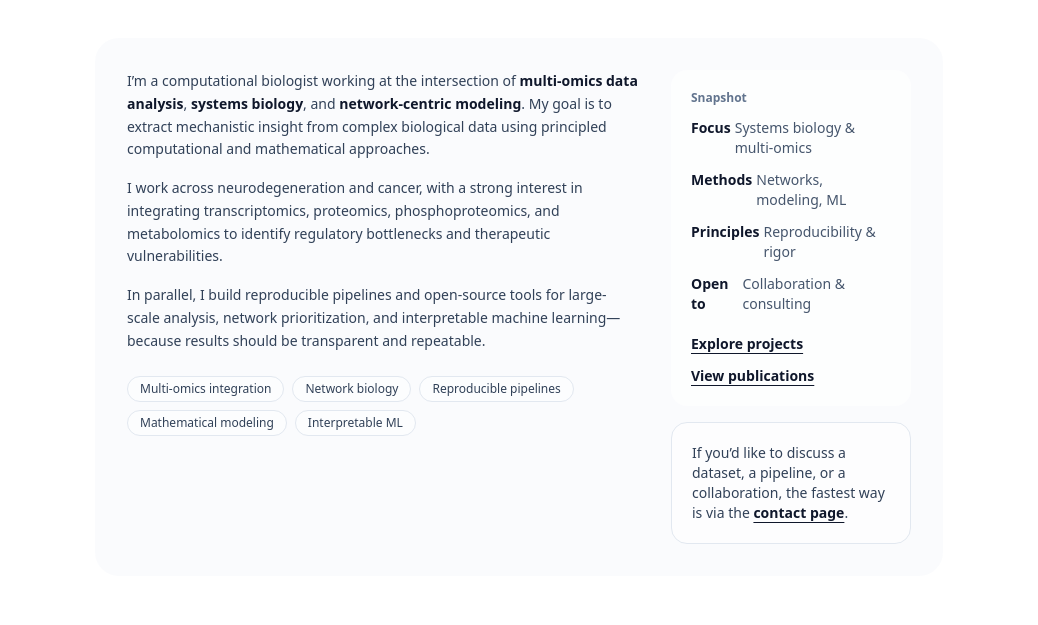
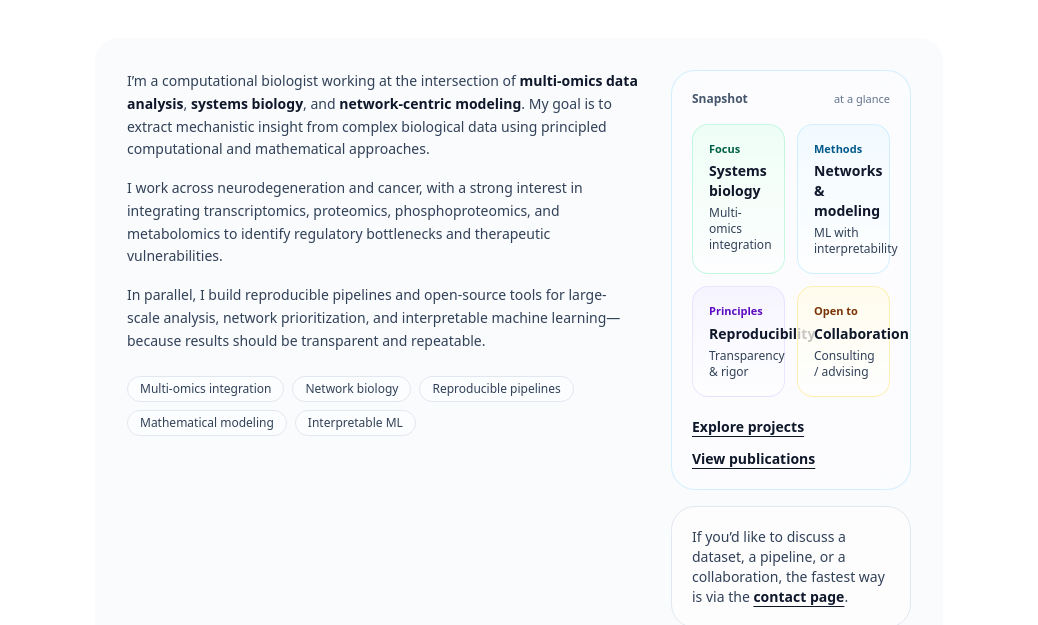
Before and after one commit to dipankatanu/my-website, a Next.js app: page /about in a window 1280 px wide. Shown: the part 215-840 px from the top of the page, without its empty margins (121-1159 px from the left). Built offline with nearby package versions, Linux system fonts and the light colour scheme; no server answers; the database is empty.

Commit message:
Upgrade About page snapshot to colored glass grid

```diff
--- a/app/about/page.tsx
+++ b/app/about/page.tsx
@@ -16,13 +16,7 @@ function Pill({ children }: { children: React.ReactNode }) {
   );
 }
 
-function Card({
-  title,
-  text,
-}: {
-  title: string;
-  text: string;
-}) {
+function Card({ title, text }: { title: string; text: string }) {
   return (
     <div className="rounded-2xl bg-slate-50/70 p-6 transition hover:bg-slate-50 dark:bg-white/5 dark:hover:bg-white/10">
       <h3 className="text-sm font-semibold tracking-tight text-slate-900 dark:text-white">
@@ -35,25 +29,6 @@ function Card({
   );
 }
 
-function MiniRow({
-  left,
-  right,
-}: {
-  left: string;
-  right: string;
-}) {
-  return (
-    <div className="flex flex-col gap-1 sm:flex-row sm:items-baseline sm:justify-between">
-      <div className="text-sm font-semibold text-slate-900 dark:text-white">
-        {left}
-      </div>
-      <div className="text-sm text-slate-600 dark:text-slate-300">
-        {right}
-      </div>
-    </div>
-  );
-}
-
 export default function AboutPage() {
   return (
     <div className="container-lab space-y-12 py-8">
@@ -62,9 +37,10 @@ export default function AboutPage() {
         subtitle="Computational biology, multi-omics systems biology, and network-centric modeling."
       />
 
-      {/* Intro band (more than plain paragraphs, still academic) */}
+      {/* Intro band */}
       <section className="rounded-3xl bg-slate-50/70 p-8 dark:bg-white/5">
         <div className="grid gap-8 md:grid-cols-3">
+          {/* Left: narrative */}
           <div className="md:col-span-2 space-y-4">
             <p className="text-sm leading-relaxed text-slate-700 dark:text-slate-200">
               I’m a computational biologist working at the intersection of{" "}
@@ -79,8 +55,9 @@ export default function AboutPage() {
               <span className="font-semibold text-slate-900 dark:text-white">
                 network-centric modeling
               </span>
-              . My goal is to extract mechanistic insight from complex biological
-              data using principled computational and mathematical approaches.
+              . My goal is to extract mechanistic insight from complex
+              biological data using principled computational and mathematical
+              approaches.
             </p>
 
             <p className="text-sm leading-relaxed text-slate-700 dark:text-slate-200">
@@ -93,8 +70,7 @@ export default function AboutPage() {
             <p className="text-sm leading-relaxed text-slate-700 dark:text-slate-200">
               In parallel, I build reproducible pipelines and open-source tools
               for large-scale analysis, network prioritization, and interpretable
-              machine learning—because results should be transparent and
-              repeatable.
+              machine learning—because results should be transparent and repeatable.
             </p>
 
             <div className="flex flex-wrap gap-2 pt-2">
@@ -106,17 +82,67 @@ export default function AboutPage() {
             </div>
           </div>
 
-          {/* Right column: quick facts */}
+          {/* Right: Snapshot grid + CTA */}
           <div className="space-y-4">
-            <div className="rounded-2xl bg-white/70 p-5 dark:bg-slate-950/30">
-              <div className="text-xs font-semibold text-slate-500 dark:text-slate-300">
-                Snapshot
+            {/* Snapshot (colored glass grid) */}
+            <div className="rounded-3xl border border-sky-200/60 bg-white/40 p-5 backdrop-blur-md dark:border-sky-900/40 dark:bg-slate-950/25">
+              <div className="flex items-center justify-between">
+                <div className="text-xs font-semibold text-slate-600 dark:text-slate-300">
+                  Snapshot
+                </div>
+                <span className="text-[11px] text-slate-500 dark:text-slate-400">
+                  at a glance
+                </span>
               </div>
-              <div className="mt-3 space-y-3">
-                <MiniRow left="Focus" right="Systems biology & multi-omics" />
-                <MiniRow left="Methods" right="Networks, modeling, ML" />
-                <MiniRow left="Principles" right="Reproducibility & rigor" />
-                <MiniRow left="Open to" right="Collaboration & consulting" />
+
+              <div className="mt-4 grid gap-3 sm:grid-cols-2">
+                <div className="rounded-2xl border border-emerald-200/60 bg-gradient-to-b from-emerald-50/90 to-white/60 p-4 dark:border-emerald-900/50 dark:from-emerald-950/35 dark:to-slate-950/20">
+                  <div className="text-[11px] font-semibold text-emerald-800 dark:text-emerald-200">
+                    Focus
+                  </div>
+                  <div className="mt-1 text-sm font-semibold text-slate-900 dark:text-white">
+                    Systems biology
+                  </div>
+                  <div className="mt-1 text-xs text-slate-700 dark:text-slate-200">
+                    Multi-omics integration
+                  </div>
+                </div>
+
+                <div className="rounded-2xl border border-sky-200/60 bg-gradient-to-b from-sky-50/90 to-white/60 p-4 dark:border-sky-900/50 dark:from-sky-950/35 dark:to-slate-950/20">
+                  <div className="text-[11px] font-semibold text-sky-800 dark:text-sky-200">
+                    Methods
+                  </div>
+                  <div className="mt-1 text-sm font-semibold text-slate-900 dark:text-white">
+                    Networks & modeling
+                  </div>
+                  <div className="mt-1 text-xs text-slate-700 dark:text-slate-200">
+                    ML with interpretability
+                  </div>
+                </div>
+
+                <div className="rounded-2xl border border-violet-200/60 bg-gradient-to-b from-violet-50/90 to-white/60 p-4 dark:border-violet-900/50 dark:from-violet-950/35 dark:to-slate-950/20">
+                  <div className="text-[11px] font-semibold text-violet-800 dark:text-violet-200">
+                    Principles
+                  </div>
+                  <div className="mt-1 text-sm font-semibold text-slate-900 dark:text-white">
+                    Reproducibility
+                  </div>
+                  <div className="mt-1 text-xs text-slate-700 dark:text-slate-200">
+                    Transparency & rigor
+                  </div>
+                </div>
+
+                <div className="rounded-2xl border border-amber-200/60 bg-gradient-to-b from-amber-50/90 to-white/60 p-4 dark:border-amber-900/50 dark:from-amber-950/35 dark:to-slate-950/20">
+                  <div className="text-[11px] font-semibold text-amber-900 dark:text-amber-200">
+                    Open to
+                  </div>
+                  <div className="mt-1 text-sm font-semibold text-slate-900 dark:text-white">
+                    Collaboration
+                  </div>
+                  <div className="mt-1 text-xs text-slate-700 dark:text-slate-200">
+                    Consulting / advising
+                  </div>
+                </div>
               </div>
 
               <div className="mt-5 flex flex-wrap gap-3">
@@ -135,7 +161,8 @@ export default function AboutPage() {
               </div>
             </div>
 
-            <div className="rounded-2xl border border-slate-200 bg-white/60 p-5 text-sm text-slate-700 dark:border-slate-800 dark:bg-slate-950/30 dark:text-slate-200">
+            {/* Matching callout */}
+            <div className="rounded-3xl border border-slate-200 bg-white/60 p-5 text-sm text-slate-700 dark:border-slate-800 dark:bg-slate-950/25 dark:text-slate-200">
               If you’d like to discuss a dataset, a pipeline, or a collaboration,
               the fastest way is via the{" "}
               <Link
@@ -228,7 +255,7 @@ export default function AboutPage() {
 
       <div className="hairline" />
 
-      {/* What I build / contributions */}
+      {/* What I build */}
       <section className="space-y-6">
         <div>
           <h2 className="text-xl font-semibold tracking-tight text-slate-900 dark:text-white sm:text-2xl">
```
